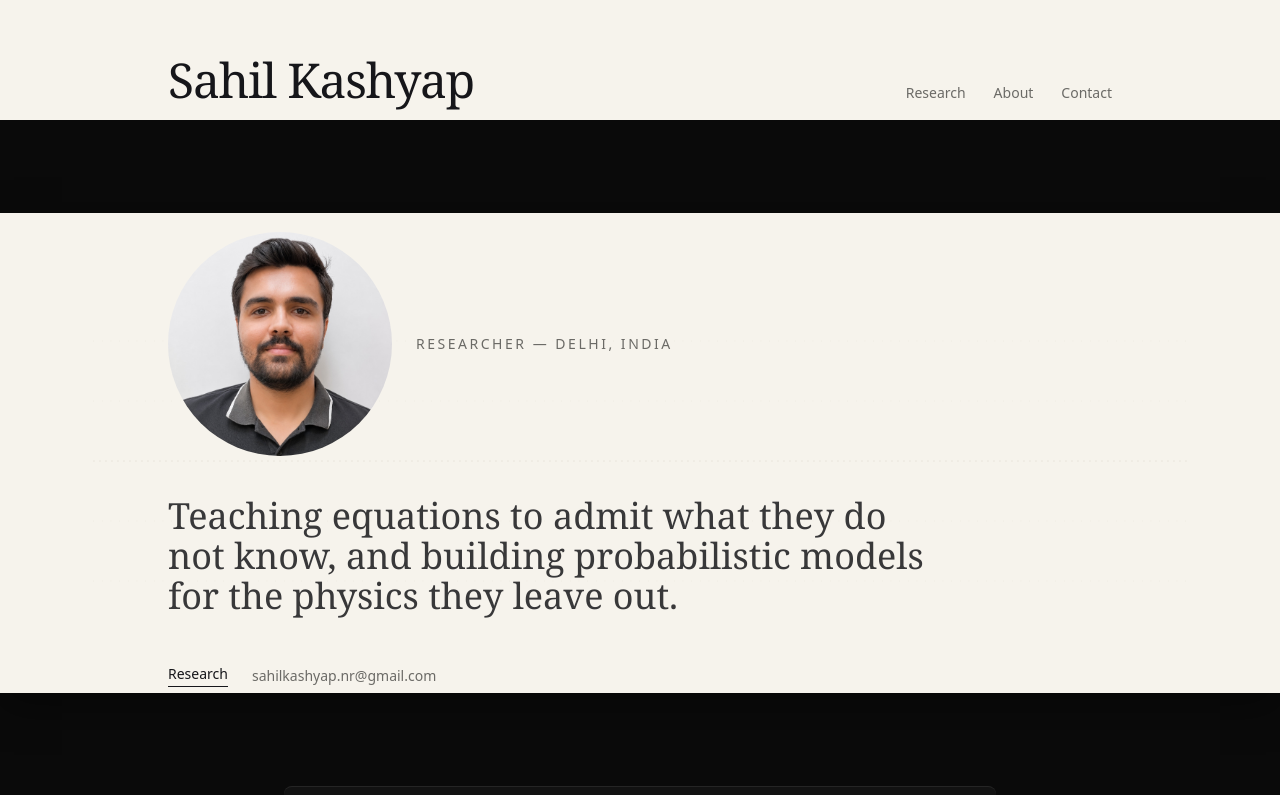
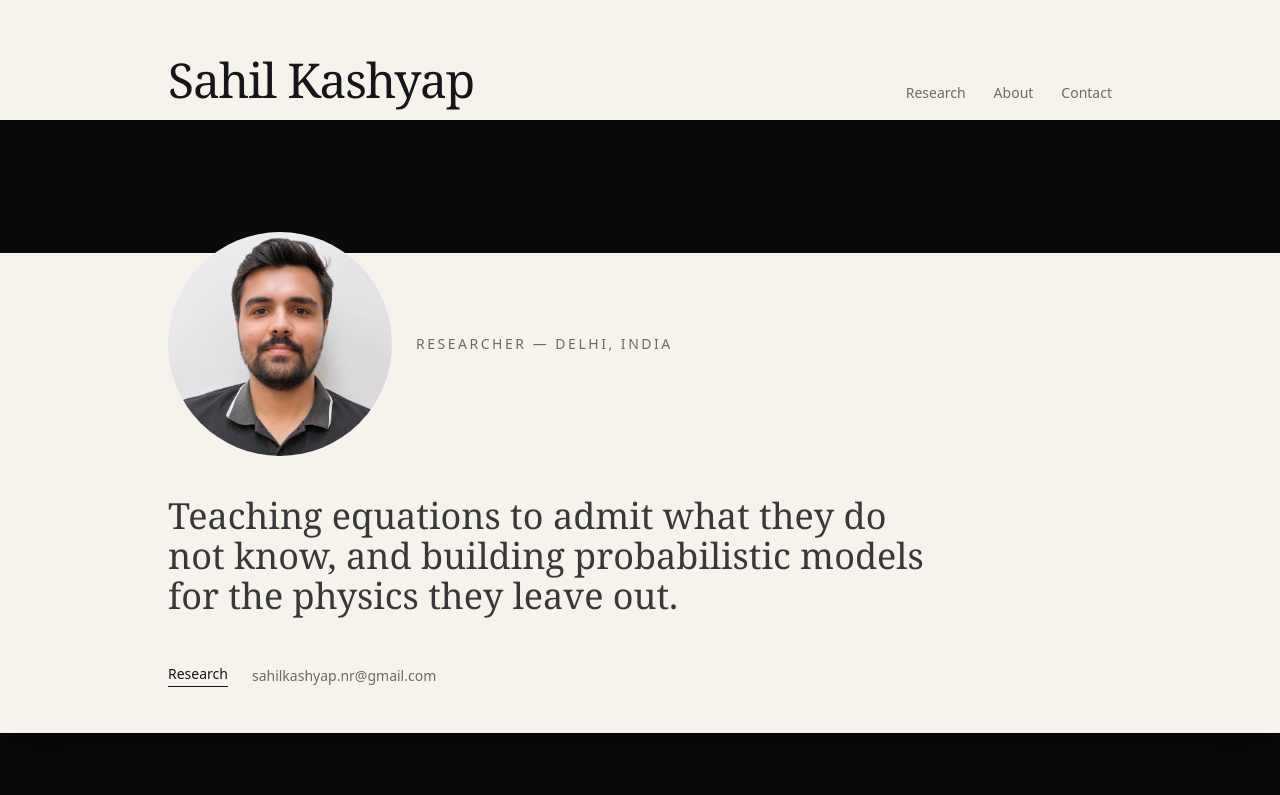
Before and after one commit to Kashyap-Sahil/Website, a Next.js app: page / in a window 1280 px wide. Shown: the top 795 px of the page. Built offline with nearby package versions, Linux system fonts and the light colour scheme.

Commit message:
Expand hero, crop player chrome, loop animation via iframe remount

```diff
--- a/components/Hero.tsx
+++ b/components/Hero.tsx
@@ -1,20 +1,11 @@
 import Image from "next/image";
 import { site } from "@/content/site";
+import { HeroAnimation } from "./HeroAnimation";
 
 export function Hero() {
   return (
-    <section className="relative overflow-hidden pt-20 pb-28 sm:pt-28 sm:pb-36">
-      <div className="pointer-events-none absolute inset-y-0 left-1/2 -z-0 w-screen -translate-x-1/2">
-        <iframe
-          src="/hero-animation.html"
-          title=""
-          aria-hidden
-          tabIndex={-1}
-          scrolling="no"
-          className="block h-full w-full border-0"
-          style={{ background: "#f6f3ec" }}
-        />
-      </div>
+    <section className="relative overflow-hidden min-h-[85vh] pt-20 pb-28 sm:pt-28 sm:pb-36">
+      <HeroAnimation />
 
       <div className="relative z-10 mx-auto max-w-5xl px-6 sm:px-10">
         <div className="flex items-center gap-6 mb-10 intro intro-delay-1">
--- /dev/null
+++ b/components/HeroAnimation.tsx
@@ -0,0 +1,35 @@
+"use client";
+
+import { useEffect, useState } from "react";
+
+const LOOP_MS = 13000;
+const PLAYER_HEIGHT = 80;
+
+export function HeroAnimation() {
+  const [cycle, setCycle] = useState(0);
+
+  useEffect(() => {
+    const id = setInterval(() => setCycle((c) => c + 1), LOOP_MS);
+    return () => clearInterval(id);
+  }, []);
+
+  return (
+    <div
+      className="pointer-events-none absolute inset-y-0 left-1/2 -z-0 w-screen -translate-x-1/2 overflow-hidden"
+      aria-hidden
+    >
+      <iframe
+        key={cycle}
+        src="/hero-animation.html"
+        title=""
+        tabIndex={-1}
+        scrolling="no"
+        className="block w-full border-0"
+        style={{
+          height: `calc(100% + ${PLAYER_HEIGHT}px)`,
+          background: "#f6f3ec",
+        }}
+      />
+    </div>
+  );
+}
```
